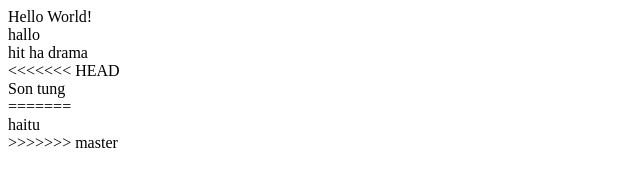
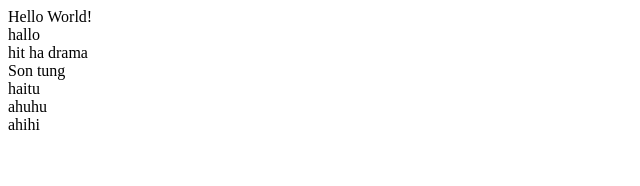
Before and after one commit to devplus-nguyencong/stu-nguyencong, a plain HTML site: page index.html in a window 1280 px wide. Shown: the whole page, without its empty margins (0-640 px from the left). Drawn offline with Linux system fonts and the light colour scheme.

Commit message:
k hieu sao

```diff
--- a/index.html
+++ b/index.html
@@ -1,8 +1,7 @@
 <div>Hello World!</div>
 <div>hallo</div>
 <div>hit ha drama</div>
-<<<<<<< HEAD
 <div>Son tung</div>
-=======
 <div>haitu</div>
->>>>>>> master
+<div>ahuhu</div>
+<div>ahihi</div>
```
